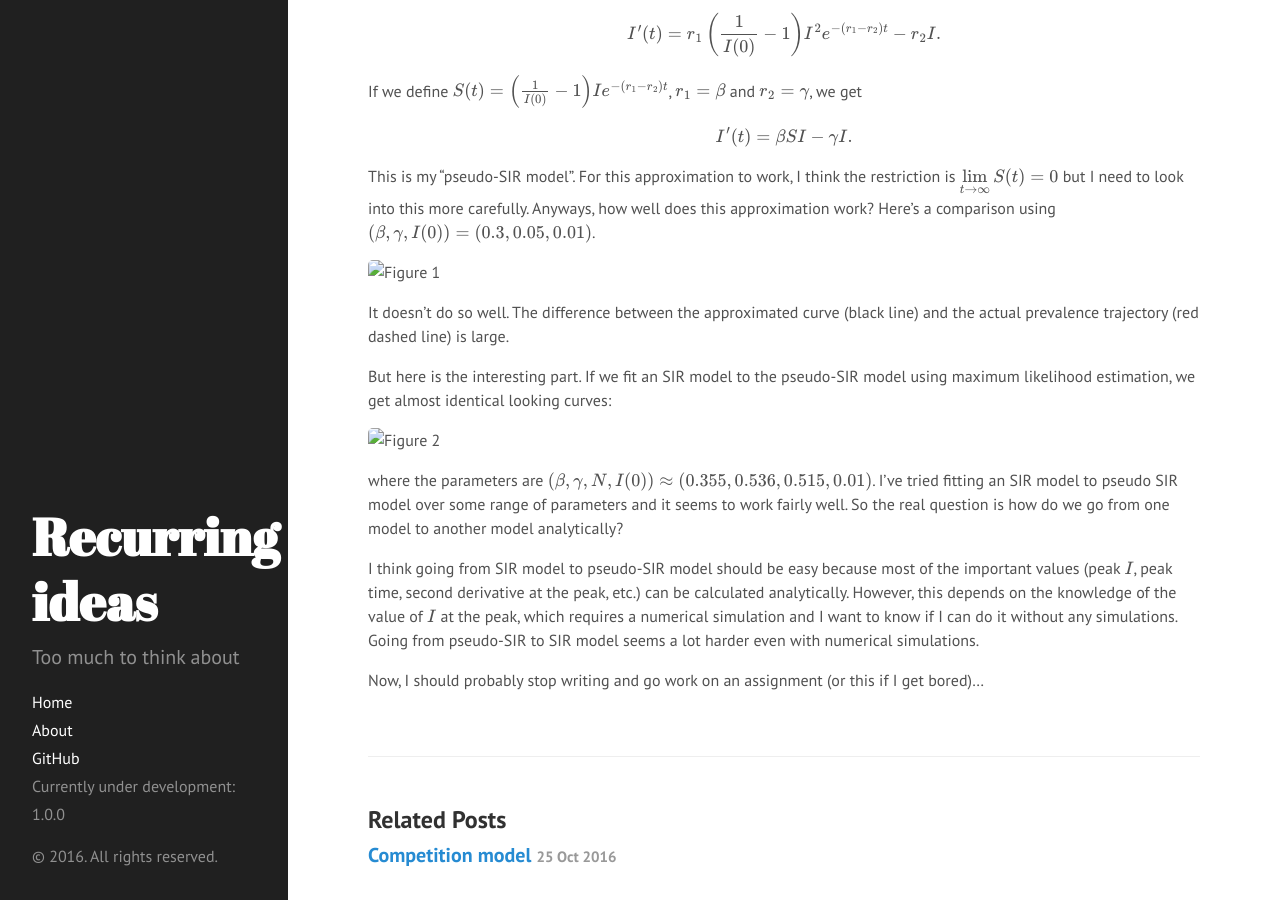
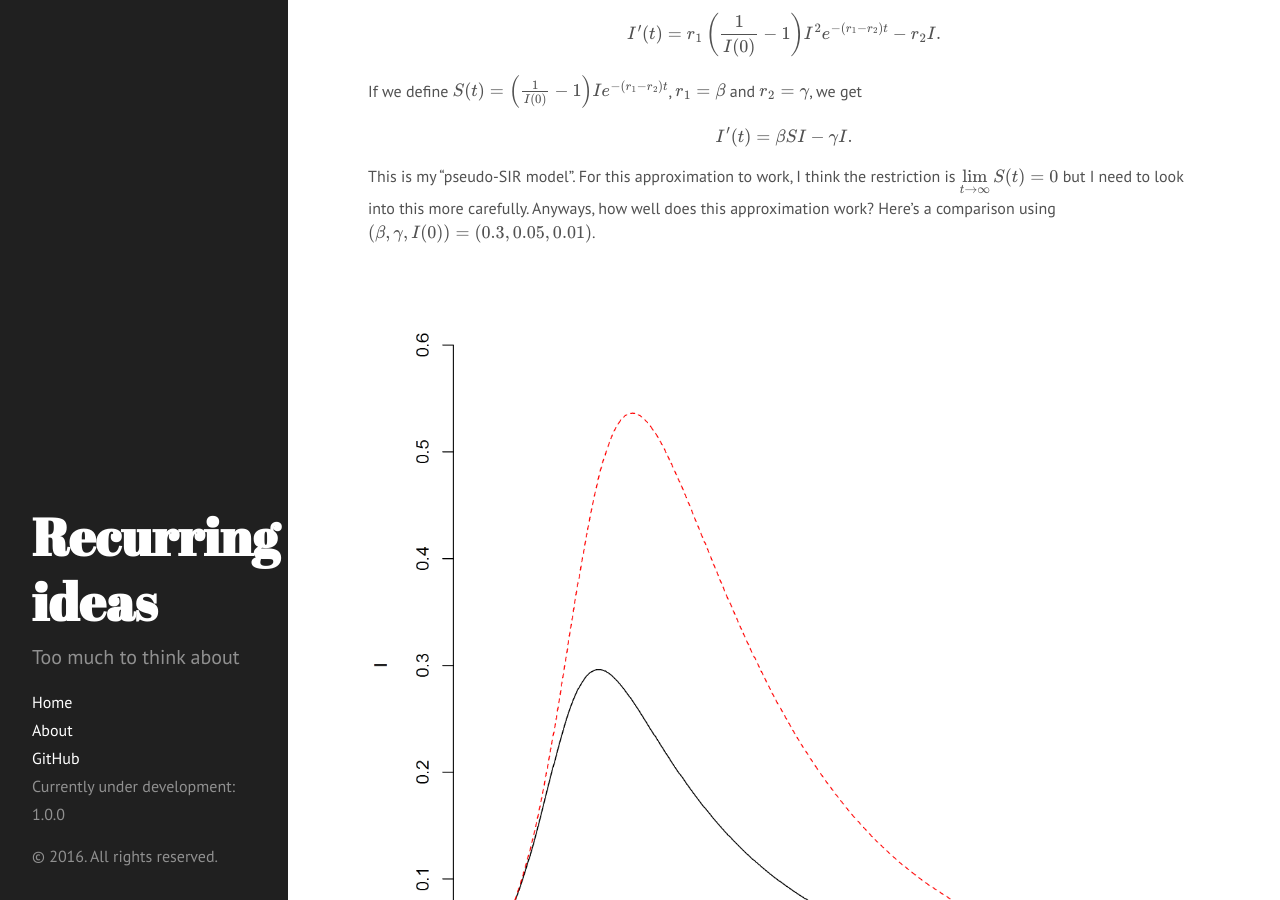
Before and after one commit to parksw3/parksw3.github.io, a Jekyll site: the page built from _posts/2016-11-04-sir.md, in a window 1280 px wide and 900 px high, scrolled down 878 px. Built offline with Jekyll 4.4.1, drawn with Linux system fonts in a browser that asks for light colours; formulas are drawn with MathJax 3.

Commit message:
wrong directory

```diff
--- a/_posts/2016-11-04-sir.md
+++ b/_posts/2016-11-04-sir.md
@@ -43,13 +43,13 @@
 
 This is my "pseudo-SIR model". For this approximation to work, I think the restriction is $\lim\limits_{t \to \infty} S(t) = 0$ but I need to look into this more carefully. Anyways, how well does this approximation work? Here's a comparison using $(\beta, \gamma, I(0)) = (0.3, 0.05, 0.01)$.
 
-![Figure 1]({{ site.url }}/assets/2016-11-04/simplefit.png)
+![Figure 1]({{ site.url }}/assets/2016-11-04-sir/simplefit.png)
 
 It doesn't do so well. The difference between the approximated curve (black line) and the actual prevalence trajectory (red dashed line) is large.
 
 But here is the interesting part. If we fit an SIR model to the pseudo-SIR model using maximum likelihood estimation, we get almost identical looking curves:
 
-![Figure 2]({{ site.url }}/assets/2016-11-04/goodfit.png)
+![Figure 2]({{ site.url }}/assets/2016-11-04-sir/goodfit.png)
 
 where the parameters are $(\beta, \gamma, N, I(0)) \approx (0.355, 0.536, 0.515, 0.01)$. I've tried fitting an SIR model to pseudo SIR model over some range of parameters and it seems to work fairly well. So the real question is how do we go from one model to another model analytically?
 
```
